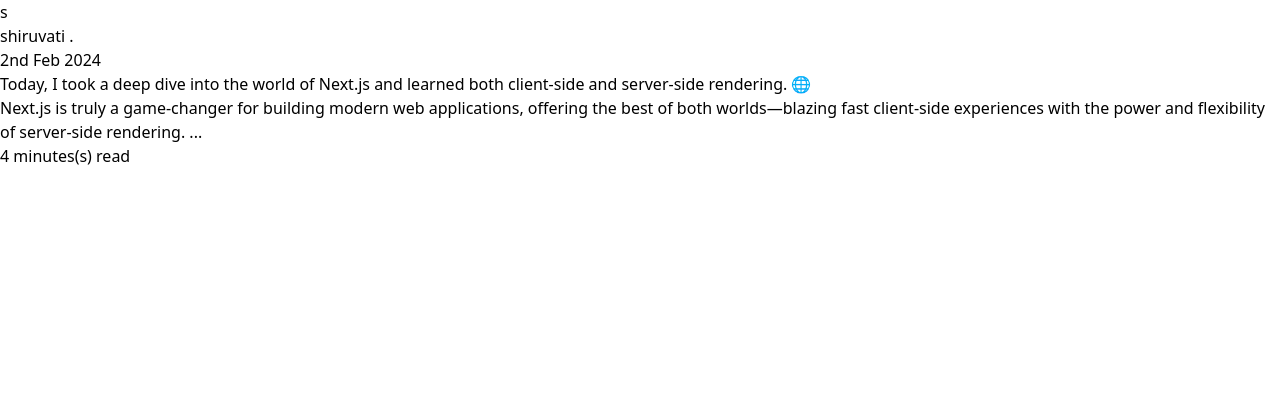
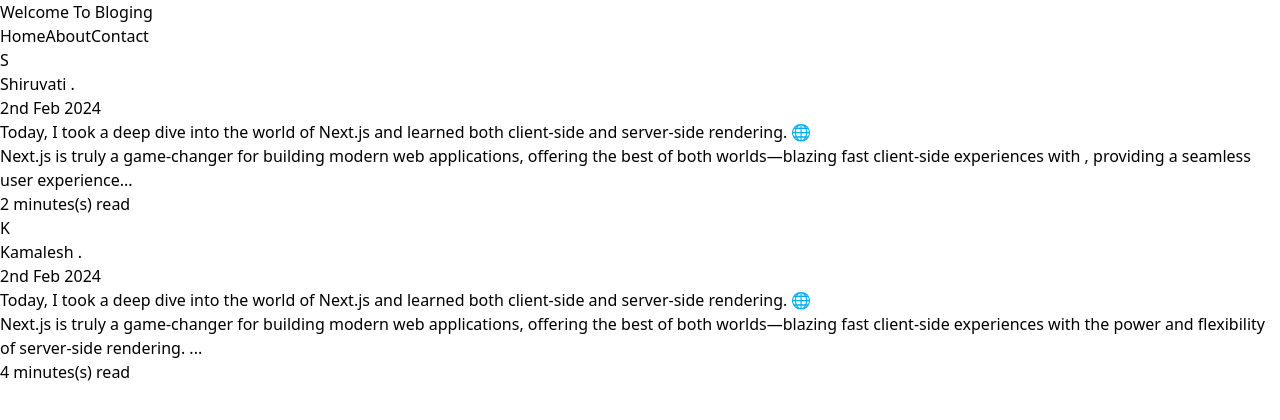
Before and after one commit to ShiruvatiNarasimha/Blog, a React (Vite) app in the folder frontend/: page /blogs in a window 1280 px wide. Shown: the top 420 px of the page. Built offline with nearby package versions, Linux system fonts and the light colour scheme.

Commit message:
Add appbar

```diff
--- /dev/null
+++ b/frontend/src/componets/Appbar.tsx
@@ -0,0 +1,21 @@
+
+
+
+export const Appbar = () => {
+    return <div>
+        <div className="fixed top-0 left-0 w-full bg-white/30 backdrop-blur-md shadow-md z-50">
+  <div className="max-w-7xl mx-auto px-4 sm:px-6 lg:px-8">
+    <div className="flex justify-between h-16">
+      <div className="flex-shrink-0 flex items-center font-extrabold from-zinc-950">
+          Welcome To Bloging
+      </div>
+      <div className="flex items-center">
+        <a href="#" className="text-black px-3 py-2 rounded-md text-sm font-extrabold">Home</a>
+        <a href="#" className="text-black px-3 py-2 rounded-md text-sm font-extrabold">About</a>
+        <a href="#" className="text-black px-3 py-2 rounded-md text-sm font-extrabold">Contact</a>
+      </div>
+    </div>
+  </div>
+</div>
+    </div>
+}
--- a/frontend/src/componets/BlogCard.tsx
+++ b/frontend/src/componets/BlogCard.tsx
@@ -6,7 +6,7 @@
 }
 
 export const BlogCard = ({authorName, title, content, publishedDate}: BlogCardProps) => {
-    return <div className="border border-slate-200 pb-4">
+    return <div className="border-b border-slate-200 pb-4 pt-8">
         <div className="flex">
             <div className="flex justify-center felx-col">
             <Avatar name={authorName}/>
@@ -30,7 +30,7 @@
 
 
 
-function Avatar ({name}: {name : string}) {
+ export function Avatar ({name}: {name : string}) {
     return  <div className="relative inline-flex items-center justify-center w-5 h-5 overflow-hidden bg-gray-100 rounded-full dark:bg-gray-600">
     <span className="font-medium text-gray-600 dark:text-gray-300">
         {name[0]}
--- a/frontend/src/pages/Blogs.tsx
+++ b/frontend/src/pages/Blogs.tsx
@@ -1,9 +1,21 @@
+import { Appbar } from "../componets/Appbar"
 import { BlogCard } from "../componets/BlogCard"
 
 export const Blogs = () => {
     return <div>
+        <Appbar/>
+    <div className="flex justify-center pt-10">
+    <div className="max-w-xl">
         <BlogCard
-        authorName="shiruvati"
+        authorName="Shiruvati"
+        title="Today, I took a deep dive into the world of Next.js and
+        learned both client-side and server-side rendering. 🌐"
+        content="Next.js is truly a game-changer for building modern web applications, offering the best of both worlds—blazing fast client-side experiences with ,
+        providing a seamless user experience"
+        publishedDate={"2nd Feb 2024"}
+        />
+        <BlogCard
+        authorName="Kamalesh"
         title="Today, I took a deep dive into the world of Next.js and
         learned both client-side and server-side rendering. 🌐"
         content="Next.js is truly a game-changer for building modern web applications, offering the best of both worlds—blazing fast client-side experiences with the power and flexibility of server-side rendering.
@@ -12,5 +24,7 @@
         publishedDate={"2nd Feb 2024"}
         />
     </div>
+    </div>
+    </div>
 
 }
```
